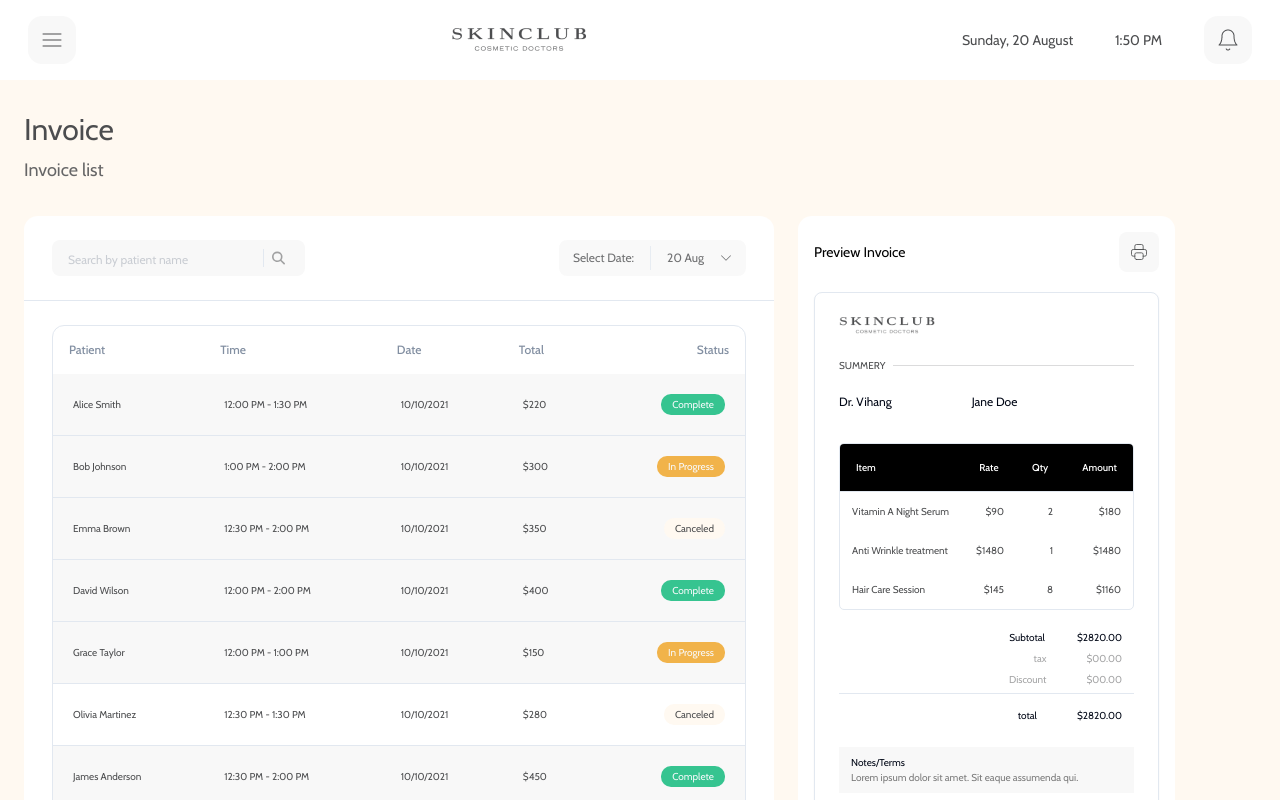
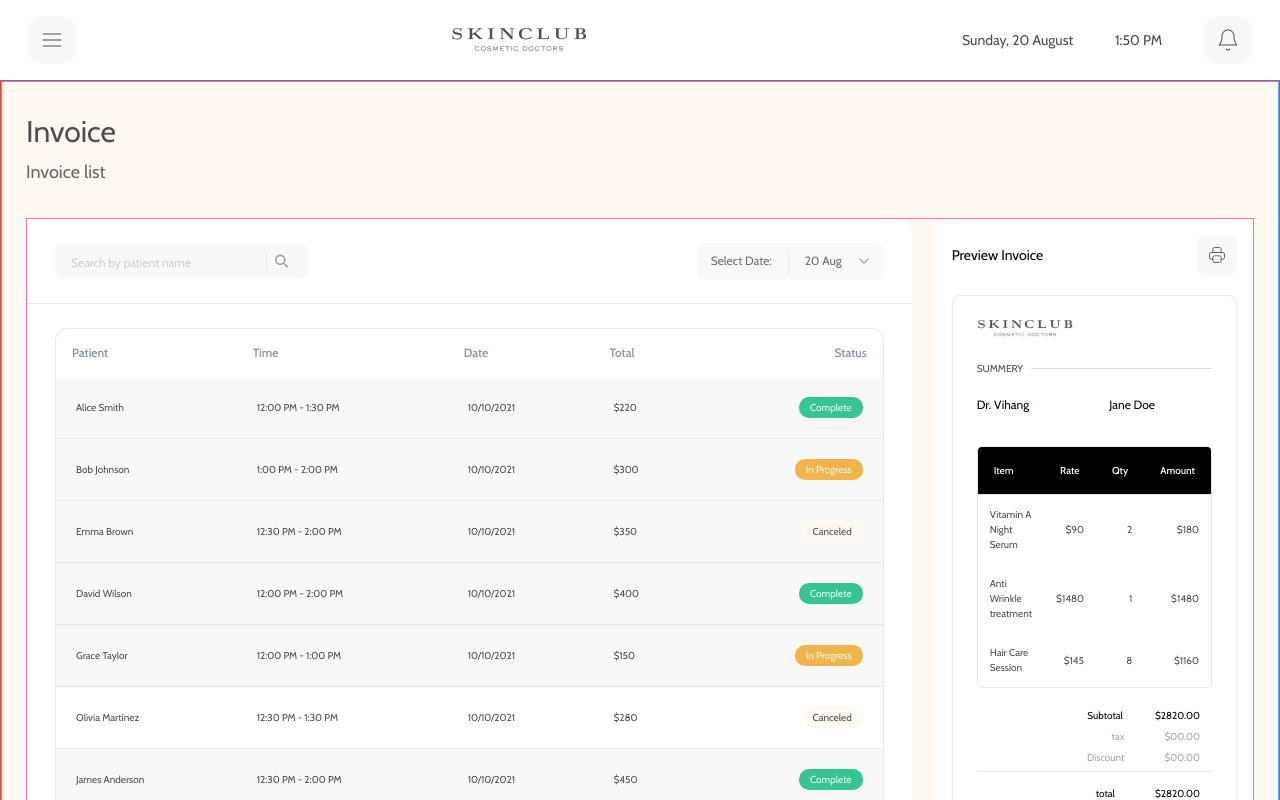
Before and after one commit to Mriganka5137/Skin-Club-7, a Next.js app: page / in a window 1280 px wide. Shown: the top 800 px of the page. Built offline with nearby package versions, Linux system fonts and the light colour scheme.

Commit message:
Update layout and page styles

```diff
--- a/app/layout.tsx
+++ b/app/layout.tsx
@@ -17,7 +17,7 @@ const cabin = Cabin({
 });
 
 export const metadata: Metadata = {
-  title: "Create Next App",
+  title: "2 Screen",
   description: "Generated by create next app",
 };
 
@@ -31,7 +31,7 @@ export default function RootLayout({
       <body className={`${inter.variable} ${cabin.variable}`}>
         <div className=" flex flex-col">
           <Navbar />
-          <div className=" flex  w-full">
+          <div className=" flex w-full border border-red-500">
             <Sidebar />
             {children}
           </div>
--- a/app/page.tsx
+++ b/app/page.tsx
@@ -3,12 +3,12 @@ import TableContainer from "@/components/shared/TableContainer";
 
 export default function Home() {
   return (
-    <main className=" px-6 py-8 mx-auto max-2xl:w-full ">
+    <main className=" px-6 py-8 mx-auto w-full  border border-blue-400">
       <h1 className=" text-3xl font-light text-color--4C4D4F">Invoice</h1>
       <h3 className=" mt-2  text-color--4C4D4F opacity-85 text-lg">
         Invoice list
       </h3>
-      <div className="flex max-lg:flex-col gap-6 mt-8 ">
+      <div className="flex max-lg:flex-col gap-6 mt-8 w-full border border-pink-400 ">
         <TableContainer />
         <InvoiceContainer />
       </div>
--- a/components/shared/Sidebar.tsx
+++ b/components/shared/Sidebar.tsx
@@ -4,7 +4,7 @@ import { Button } from "../ui/button";
 
 const Sidebar = () => {
   return (
-    <div className="bg-white w-60 sidebar text-color--4C4D4F  flex flex-col gap-9 px-4 pb-5 max-[1440px]:hidden">
+    <div className="bg-white w-60 sidebar text-color--4C4D4F  flex flex-col gap-9 px-4 pb-5 max-[1400px]:hidden">
       {sidebar.map((item, index) => (
         <div key={index} className="first:mt-10 px-4">
           <p className="  text-lg font-light">{item.label}</p>
--- a/components/shared/TableContainer.tsx
+++ b/components/shared/TableContainer.tsx
@@ -1,6 +1,5 @@
 "use client";
 import React from "react";
-import { FaMagnifyingGlass } from "react-icons/fa6";
 import { Separator } from "../ui/separator";
 import TableSearchbar from "./TableSearchbar";
 import DateFilter from "./DateFilter";
@@ -8,7 +7,7 @@ import DataTable from "./DataTable";
 
 const TableContainer = () => {
   return (
-    <section className=" bg-white rounded-[14px] max-lg:bg-transparent  max-lg:text-[12px] w-full xl:w-[750px]">
+    <section className=" bg-white rounded-[14px] max-lg:bg-transparent  max-lg:text-[12px] w-full xl:max-w-[1200px]">
       <div className="px-7 py-6 flex justify-between items-center max-sm:px-2 max-sm:py-2">
         <TableSearchbar />
         <DateFilter />
```
